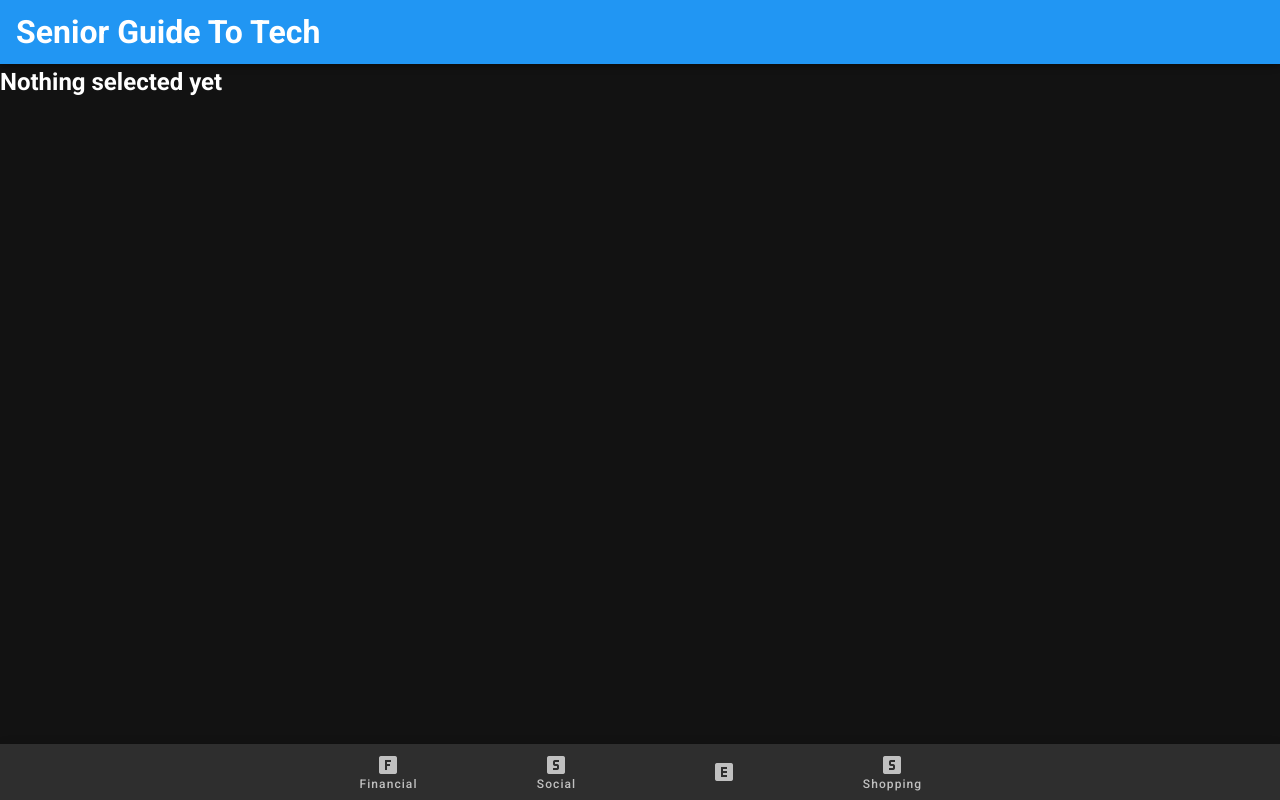
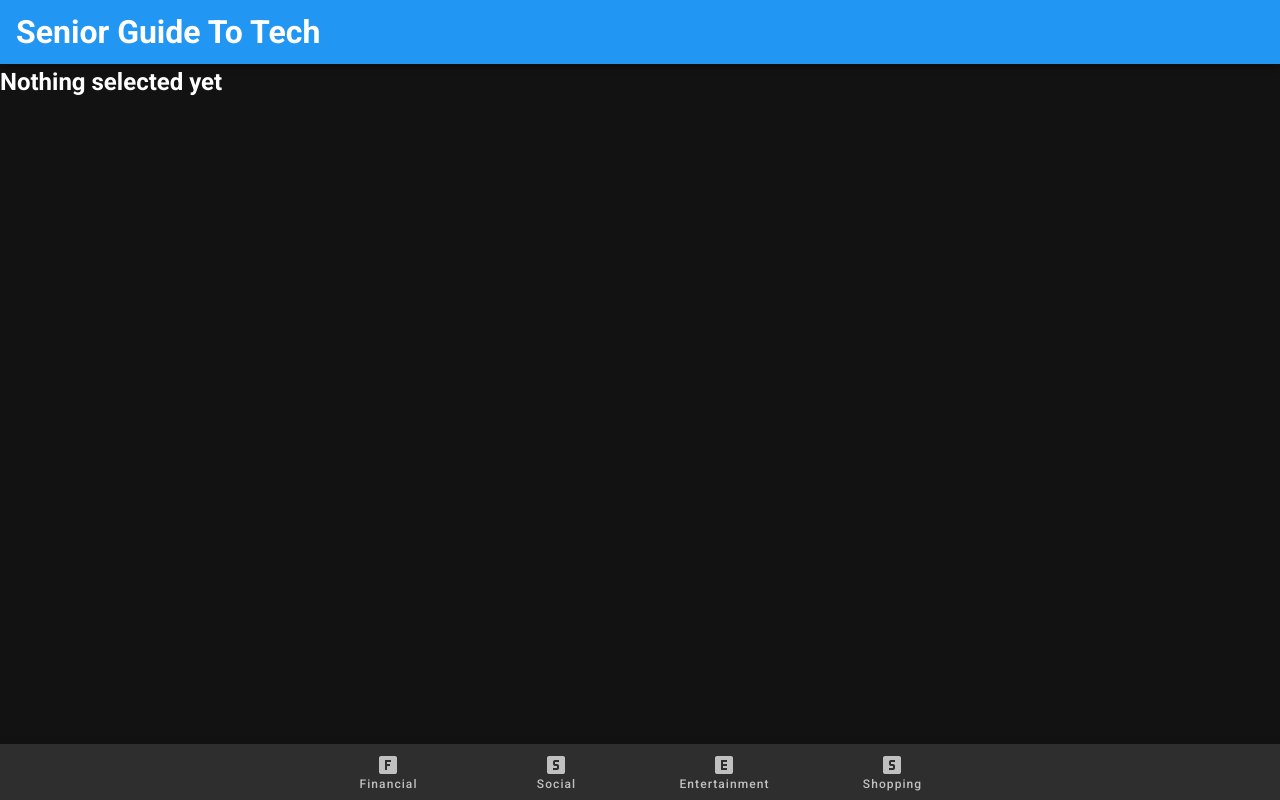
Before and after one commit to Dante12129/SeniorGuideToTech, a Vue app: page / in a window 1280 px wide. Built offline with nearby package versions, Linux system fonts and the light colour scheme.

Commit message:
Add 'Entertainment' Label

```diff
--- a/src/components/MainNavigation.vue
+++ b/src/components/MainNavigation.vue
@@ -10,8 +10,8 @@
       <v-icon>mdi-alpha-s-box</v-icon>
     </v-btn>
 
-    <v-btn  value="Entertainmnment">
-      <span></span>
+    <v-btn value="Entertainment">
+      <span>Entertainment</span>
       <v-icon>mdi-alpha-e-box</v-icon>
     </v-btn>
 
```
